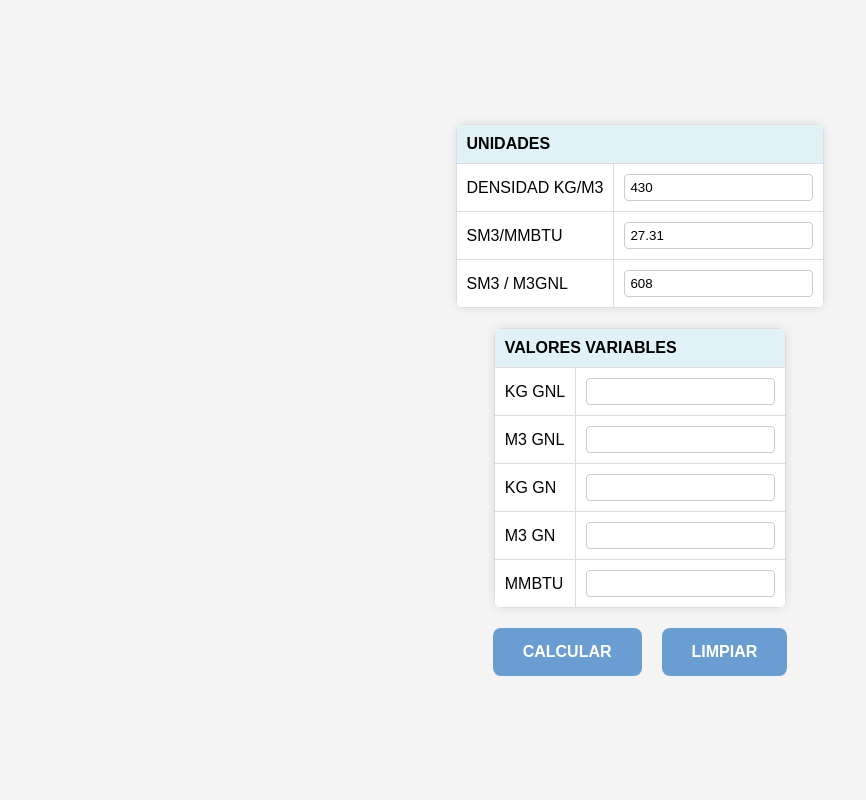
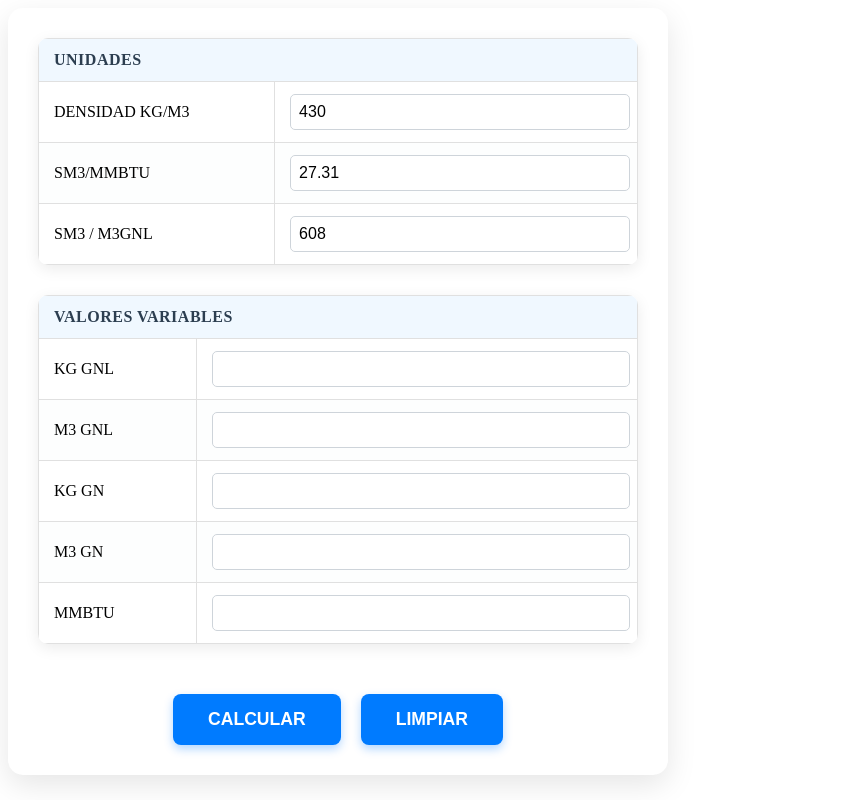
Before and after one commit to esscn4099/conversor-unidades, a plain HTML site: page index.html in a window 1280 px wide. Shown: the whole page, without its empty margins (0-866 px from the left). Drawn offline with Linux system fonts and the light colour scheme.

Commit message:
Add files via upload

```diff
--- a/style.css
+++ b/style.css
@@ -1,25 +1,50 @@
+¡Claro que sí! Podemos mejorar bastante la visualización para que se vea más moderno y agradable. El CSS es clave para esto.
+
+Aquí te propongo un CSS mejorado que incluye:
+
+Un esquema de colores más agradable.
+
+Sombras suaves y bordes redondeados para un aspecto "flotante".
+
+Mejor alineación y espaciado.
+
+Diseño responsivo básico para adaptarse a diferentes tamaños de pantalla.
+
+Animaciones sutiles para los botones.
+
+Copia y pega este código en tu archivo style.css, reemplazando todo el contenido anterior.
+
+CSS
+
 body {
-    font-family: Arial, sans-serif;
-    background-color: #f4f4f4;
+    font-family: 'Segoe UI', Tahoma, Geneva, Verdana, sans-serif;
+    background: linear-gradient(to right, #ece9e6, #ffffff); /* Fondo degradado suave */
     display: flex;
     justify-content: center;
     align-items: center;
-    height: 100vh;
+    min-height: 100vh; /* Asegura que ocupe al menos el alto de la ventana */
     margin: 0;
+    color: #333;
+    padding: 20px; /* Espaciado general */
+    box-sizing: border-box; /* Incluye padding en el tamaño total */
 }
 
 .container {
     display: flex;
     flex-direction: column;
-    align-items: center;
-    gap: 20px;
+    gap: 30px; /* Mayor espacio entre los elementos */
+    background-color: #ffffff; /* Fondo blanco para el contenedor principal */
+    padding: 30px;
+    border-radius: 15px; /* Bordes más redondeados */
+    box-shadow: 0 10px 30px rgba(0, 0, 0, 0.1); /* Sombra más pronunciada */
+    max-width: 600px; /* Ancho máximo para el contenedor */
+    width: 100%;
 }
 
 .table-container {
-    background-color: white;
-    box-shadow: 0 0 10px rgba(0, 0, 0, 0.1);
-    border-radius: 8px;
-    overflow: hidden;
+    border-radius: 10px; /* Bordes redondeados para cada tabla */
+    overflow: hidden; /* Para que los bordes redondeados se apliquen al contenido */
+    box-shadow: 0 4px 15px rgba(0, 0, 0, 0.08); /* Sombra suave para las tablas */
 }
 
 table {
@@ -28,41 +53,98 @@ table {
 }
 
 th, td {
-    border: 1px solid #ddd;
-    padding: 10px;
+    border: 1px solid #e0e0e0; /* Bordes más suaves */
+    padding: 12px 15px; /* Mayor padding */
     text-align: left;
+    vertical-align: middle;
 }
 
 th {
-    background-color: #e0f2f7;
-    font-weight: bold;
+    background-color: #f0f8ff; /* Azul muy claro para los encabezados */
+    font-weight: 600; /* Un poco más de peso a la fuente */
+    color: #2c3e50; /* Color de texto oscuro para contraste */
+    text-transform: uppercase; /* Mayúsculas para los títulos */
+    letter-spacing: 0.5px; /* Espaciado entre letras */
+}
+
+tr:nth-child(even) {
+    background-color: #fdfefe; /* Rayas sutiles para filas pares */
+}
+
+tr:hover {
+    background-color: #f5f5f5; /* Efecto hover en las filas */
 }
 
 input[type="number"] {
-    width: 100%;
-    box-sizing: border-box;
-    border: 1px solid #ccc;
-    padding: 5px;
-    border-radius: 4px;
+    width: calc(100% - 10px); /* Ancho completo menos padding */
+    padding: 8px;
+    border: 1px solid #ced4da; /* Borde más estético */
+    border-radius: 5px; /* Bordes redondeados para inputs */
+    font-size: 1em;
+    transition: border-color 0.3s ease, box-shadow 0.3s ease; /* Transición para focus */
+}
+
+input[type="number"]:focus {
+    border-color: #80bdff; /* Color de borde al enfocar */
+    outline: none; /* Elimina el contorno por defecto */
+    box-shadow: 0 0 0 0.2rem rgba(0, 123, 255, 0.25); /* Sombra suave al enfocar */
 }
 
 .button-container {
     display: flex;
+    flex-wrap: wrap; /* Permite que los botones se envuelvan en pantallas pequeñas */
+    justify-content: center;
     gap: 20px;
+    margin-top: 20px;
 }
 
 button {
-    padding: 15px 30px;
-    font-size: 16px;
-    font-weight: bold;
+    padding: 15px 35px;
+    font-size: 1.1em; /* Un poco más grande */
+    font-weight: 700;
     color: white;
-    background-color: #6a9ed3;
+    background-color: #007bff; /* Azul primario */
     border: none;
     border-radius: 8px;
     cursor: pointer;
-    transition: background-color 0.3s ease;
+    transition: background-color 0.3s ease, transform 0.2s ease, box-shadow 0.3s ease;
+    box-shadow: 0 4px 10px rgba(0, 123, 255, 0.3); /* Sombra para botones */
 }
 
 button:hover {
-    background-color: #5579a3;
+    background-color: #0056b3; /* Azul más oscuro al pasar el ratón */
+    transform: translateY(-2px); /* Pequeño efecto de elevación */
+    box-shadow: 0 6px 15px rgba(0, 123, 255, 0.4); /* Sombra más intensa */
 }
+
+button:active {
+    transform: translateY(0); /* Vuelve a su posición al hacer clic */
+    box-shadow: 0 2px 5px rgba(0, 0, 0, 0.2); /* Sombra más pequeña */
+}
+
+/* Media Queries para Responsividad */
+@media (max-width: 768px) {
+    .container {
+        padding: 20px;
+        gap: 20px;
+    }
+
+    th, td {
+        padding: 10px 12px;
+    }
+
+    button {
+        width: 100%; /* Botones de ancho completo en pantallas pequeñas */
+        padding: 12px 25px;
+    }
+}
+
+@media (max-width: 480px) {
+    th, td {
+        font-size: 0.9em;
+    }
+
+    input[type="number"] {
+        font-size: 0.9em;
+    }
+}
```
